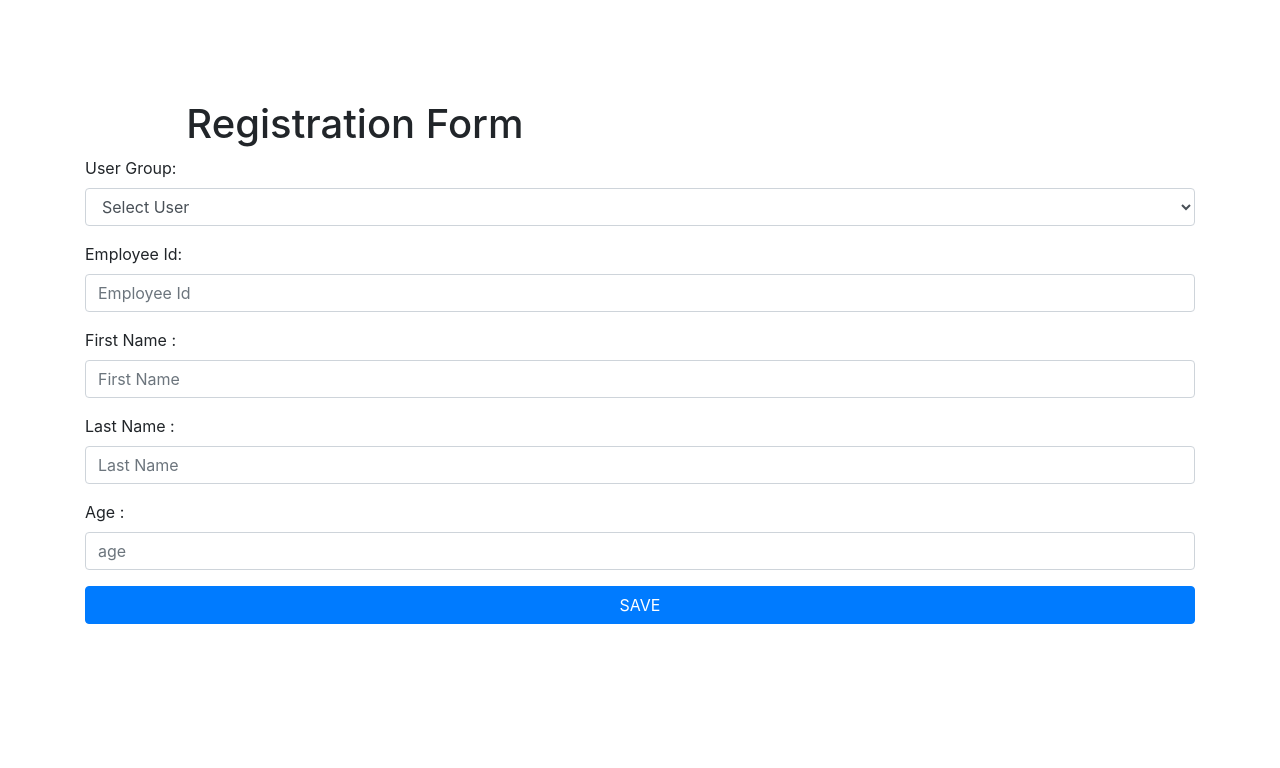
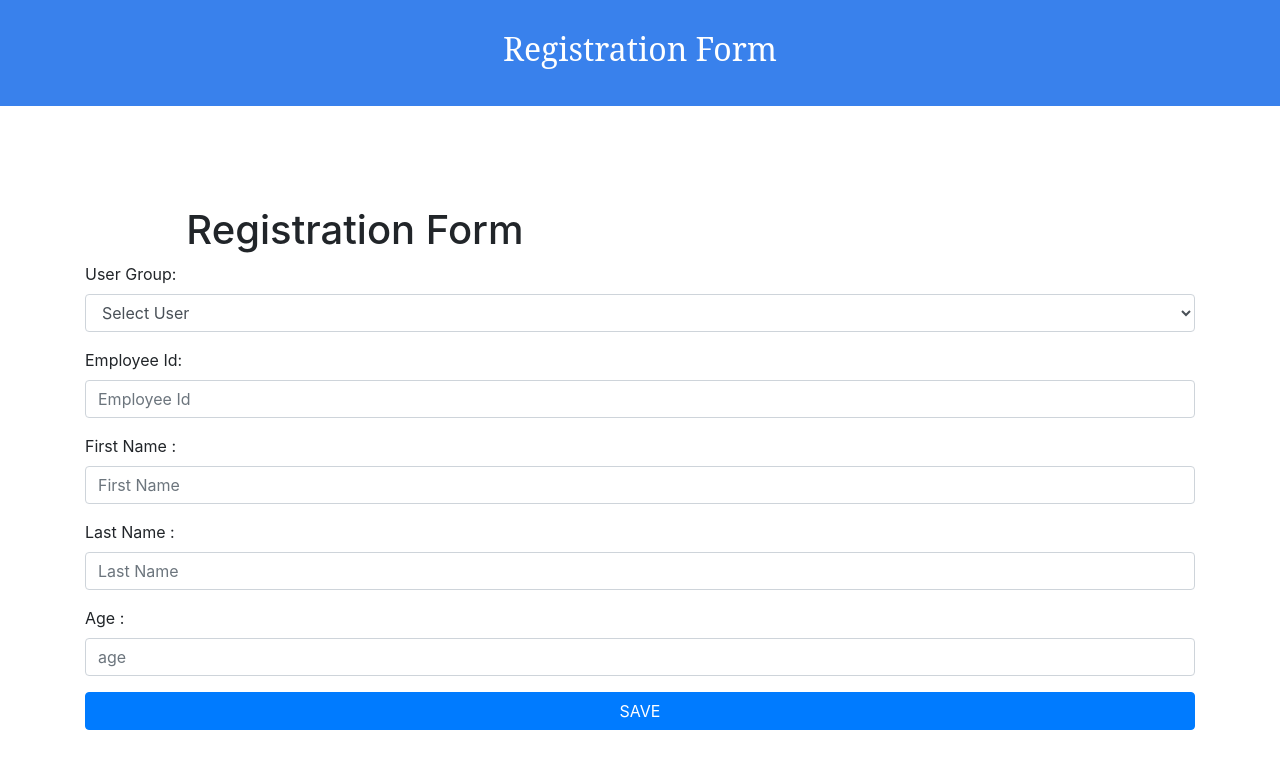
Before and after one commit to satham111/ReactTraingEntry, a React (Create React App) app: page / in a window 1280 px wide. Shown: the top 768 px of the page. Built offline with nearby package versions, Linux system fonts and the light colour scheme.

Commit message:
Save changes
Test

```diff
--- a/package.json
+++ b/package.json
@@ -1,10 +1,11 @@
 {
-  "name": "react",
+  "name": "icdh5",
   "version": "1.0.0",
-  "description": "",
+  "description": null,
   "keywords": [],
   "main": "src/index.js",
   "dependencies": {
+    "babel-runtime": "6.26.0",
     "bootstrap": "4.4.1",
     "dropdown": "0.2.0",
     "jquery": "3.4.1",
--- a/src/App.js
+++ b/src/App.js
@@ -2,12 +2,14 @@ import React, { Component } from "react";
 import "./styles.css";
 import Test from "./component/Test";
 import Routes from "./routes";
+import Headers from "./component/Header";
 
 class App extends Component {
   r;
   render() {
     return (
       <div>
+        <Headers />
         <Test />
         <Routes />
       </div>
--- /dev/null
+++ b/src/component/Header.js
@@ -0,0 +1,12 @@
+import React, { Component } from "react";
+
+class Header extends Component {
+  render() {
+    return (
+      <div class="header1">
+        <h2>Registration Form</h2>
+      </div>
+    );
+  }
+}
+export default Header;
--- a/src/component/Test.js
+++ b/src/component/Test.js
@@ -4,8 +4,13 @@ class Test extends Component {
   constructor(props) {
     super(props);
     this.state = {
-      users: []
+      users: [],
+      user_id: "",
+      first_name: "",
+      last_name: "",
+      age: ""
     };
+    this.handleSubmit = this.handleSubmit.bind(this);
   }
 
   handleSubmit = event => {
@@ -20,6 +25,16 @@ class Test extends Component {
     };
     this.state.users.push(user);
     console.log("user:" + user);
+    if (
+      this.state.user_id &&
+      this.state.first_name &&
+      this.state.last_name &&
+      this.state.age
+    ) {
+      this.state.users.push(user);
+      sessionStorage.setItem("userData", JSON.stringify(this.state.users));
+      alert("User Added Successfully");
+    }
   };
 
   render() {
--- a/src/styles.css
+++ b/src/styles.css
@@ -6,3 +6,11 @@
   padding-top: 100px;
   text-align: center;
 }
+.header1 {
+  background-color: rgb(57, 129, 236);
+  padding: 30px;
+  text-align: center;
+  font-size: 35px;
+  color: white;
+  font-family: "Serif";
+}
```
